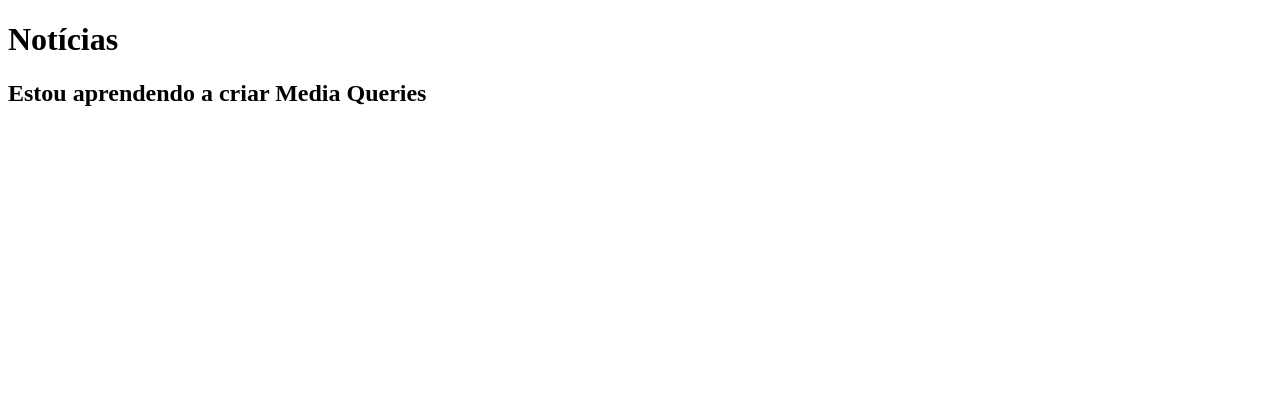
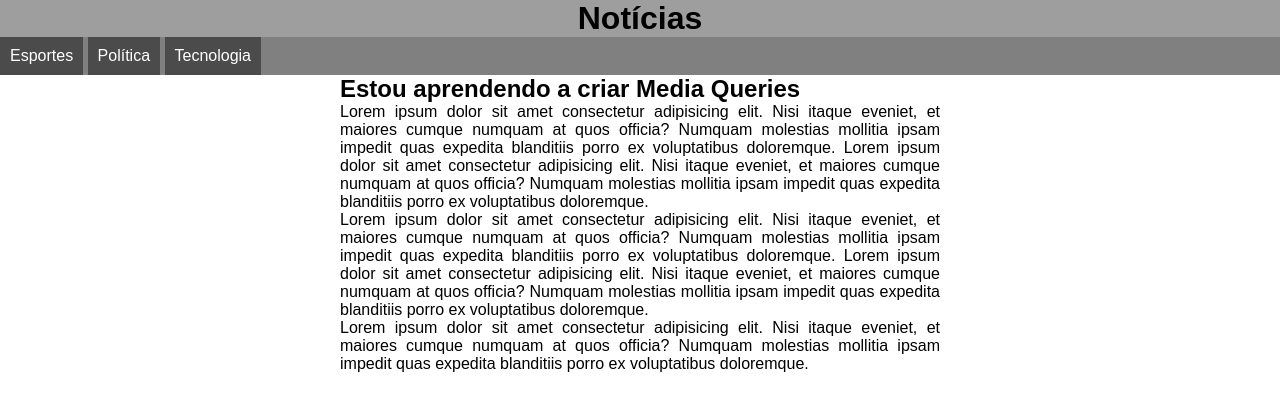
Before and after one commit to neon-ventura/html-css, a plain HTML site: page Exercicios/ex026/mq001/index.html in a window 1280 px wide. Drawn offline with Linux system fonts and the light colour scheme.

Commit message:
ex026 atualização

```diff
--- /dev/null
+++ b/Exercicios/ex026/mq001/estilos/impressora.css
@@ -0,0 +1,20 @@
+@charset "UTF-8";
+
+*{
+    margin: 10px;
+    padding: 10px;
+}
+
+html{
+    font-family: 'Courier New', Courier, monospace;
+    font-size: 1.5em;
+    line-height: 1.5em;
+}
+
+menu{
+    display: none;
+}
+
+article::after{
+    content: 'Esse artigo foi impresso através do site www.neon.com';
+}
--- /dev/null
+++ b/Exercicios/ex026/mq001/estilos/tela.css
@@ -0,0 +1,38 @@
+@charset "UTF-8";
+
+*{
+    margin: 0px;
+    padding: 0px;
+}
+
+html{
+    font-family: Arial, Helvetica, sans-serif;
+    font-size: 1em;
+}
+
+header{
+    background-color: rgb(158, 158, 158);
+}
+
+header > h1{
+    text-align: center;
+}
+
+menu ul{
+    list-style-type: none;
+    background-color: gray;
+}
+
+menu li{
+    display: inline-block;
+    padding: 10px;
+    background-color: rgb(75, 75, 75);
+    color: white;
+}
+
+article{
+    width: 600px;
+    display: block;
+    margin: auto;
+    text-align: justify;
+}
--- a/Exercicios/ex026/mq001/index.html
+++ b/Exercicios/ex026/mq001/index.html
@@ -5,17 +5,45 @@
     <meta http-equiv="X-UA-Compatible" content="IE=edge">
     <meta name="viewport" content="width=device-width, initial-scale=1.0">
     <title>Media Query</title>
+    <link rel="stylesheet" href="estilos/tela.css" media="screen">
+    <link rel="stylesheet" href="estilos/impressora.css" media="print">
 </head>
 <body>
     <header>
         <h1>Notícias</h1>
         <menu>
-
+            <ul>
+                <li>Esportes</li>
+                <li>Política</li>
+                <li>Tecnologia</li>
+            </ul>
         </menu>
     </header>
     <main>
         <article>
             <h2>Estou aprendendo a criar Media Queries</h2>
+            <p>Lorem ipsum dolor sit amet consectetur adipisicing elit.
+            Nisi itaque eveniet, et maiores cumque numquam at quos officia?
+            Numquam molestias mollitia ipsam impedit quas expedita blanditiis
+            porro ex voluptatibus doloremque.
+            Lorem ipsum dolor sit amet consectetur adipisicing elit.
+            Nisi itaque eveniet, et maiores cumque numquam at quos officia?
+            Numquam molestias mollitia ipsam impedit quas expedita blanditiis
+            porro ex voluptatibus doloremque.</p>
+
+            <p>Lorem ipsum dolor sit amet consectetur adipisicing elit.
+            Nisi itaque eveniet, et maiores cumque numquam at quos officia?
+            Numquam molestias mollitia ipsam impedit quas expedita blanditiis
+            porro ex voluptatibus doloremque.
+            Lorem ipsum dolor sit amet consectetur adipisicing elit.
+            Nisi itaque eveniet, et maiores cumque numquam at quos officia?
+            Numquam molestias mollitia ipsam impedit quas expedita blanditiis
+            porro ex voluptatibus doloremque.</p>
+
+            <p>Lorem ipsum dolor sit amet consectetur adipisicing elit.
+            Nisi itaque eveniet, et maiores cumque numquam at quos officia?
+            Numquam molestias mollitia ipsam impedit quas expedita blanditiis
+            porro ex voluptatibus doloremque.</p>
         </article>
     </main>
 </body>
```
